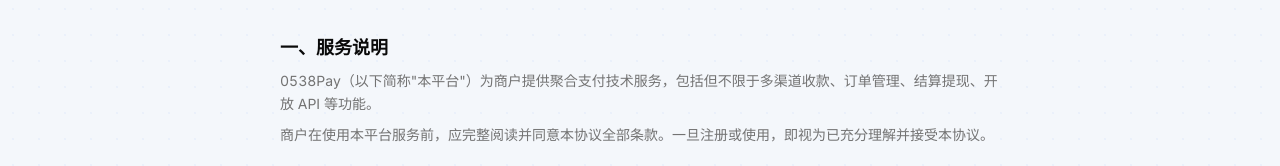
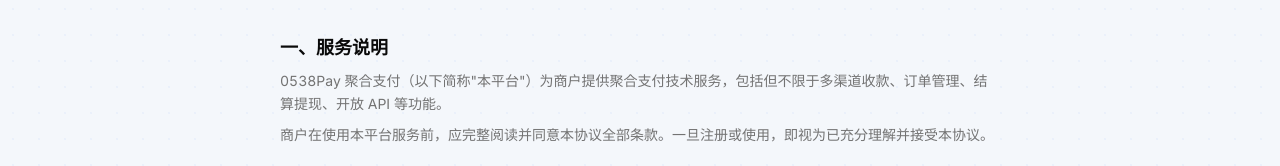
Before and after one commit to sanzhiyuwl/0538pay, a Vue app in the folder admin-web/: page /agreement in a window 1280 px wide. Shown: the part 248-414 px from the top of the page. Built offline with nearby package versions, Linux system fonts and the light colour scheme; no server answers.

Commit message:
feat(web): A-13 官网协议/关于页接网站设置 CMS 联动
- ClassicAgreement 站点名、ClassicAbout 公司邮箱/QQ 从 useSiteStore(网站设置CMS)读取, 后台改设置官网实时联动
- 支付成功/失败页功能完整(收银台跳转带 query), 无需改动

```diff
--- a/admin-web/src/views/site/templates/classic/ClassicAbout.vue
+++ b/admin-web/src/views/site/templates/classic/ClassicAbout.vue
@@ -1,5 +1,11 @@
 <script setup lang="ts">
+import { onMounted, computed } from 'vue'
 import { Building2, Target, Mail, Phone, MessageSquare, MapPin } from 'lucide-vue-next'
+import { useSiteStore } from '@/stores/site'
+
+// 关于我们：公司名/联系方式从网站设置 CMS 读取（后台可改，官网实时联动）。
+const site = useSiteStore()
+onMounted(() => site.hydrate())
 
 const stats = [
   { value: '2016', label: '成立年份' },
@@ -8,12 +14,12 @@
   { value: '7×24h', label: '技术支持' },
 ]
 
-const contacts = [
+const contacts = computed(() => [
   { icon: MapPin, label: '公司地址', value: '山东省泰安市高新区数智大厦' },
   { icon: Phone, label: '联系电话', value: '0538-8888888' },
-  { icon: Mail, label: '邮箱', value: 'service@0538pay.com' },
-  { icon: MessageSquare, label: '客服 QQ', value: '800820538' },
-]
+  { icon: Mail, label: '邮箱', value: site.config.email || 'service@0538pay.com' },
+  { icon: MessageSquare, label: '客服 QQ', value: site.config.qq || '800820538' },
+])
 </script>
 
 <template>
--- a/admin-web/src/views/site/templates/classic/ClassicAgreement.vue
+++ b/admin-web/src/views/site/templates/classic/ClassicAgreement.vue
@@ -1,9 +1,17 @@
 <script setup lang="ts">
-const sections = [
+import { onMounted, computed } from 'vue'
+import { useSiteStore } from '@/stores/site'
+
+// 服务协议：站点名从网站设置 CMS 读取（后台可改，官网实时联动）。
+const site = useSiteStore()
+onMounted(() => site.hydrate())
+const brand = computed(() => site.config.sitename || '0538Pay')
+
+const sections = computed(() => [
   {
     title: '一、服务说明',
     body: [
-      '0538Pay（以下简称"本平台"）为商户提供聚合支付技术服务，包括但不限于多渠道收款、订单管理、结算提现、开放 API 等功能。',
+      `${brand.value}（以下简称"本平台"）为商户提供聚合支付技术服务，包括但不限于多渠道收款、订单管理、结算提现、开放 API 等功能。`,
       '商户在使用本平台服务前，应完整阅读并同意本协议全部条款。一旦注册或使用，即视为已充分理解并接受本协议。',
     ],
   },
@@ -48,7 +56,7 @@
       '本平台有权根据业务需要修订本协议，修订后的协议将在平台公示。商户继续使用即视为接受变更。',
     ],
   },
-]
+])
 </script>
 
 <template>
```
